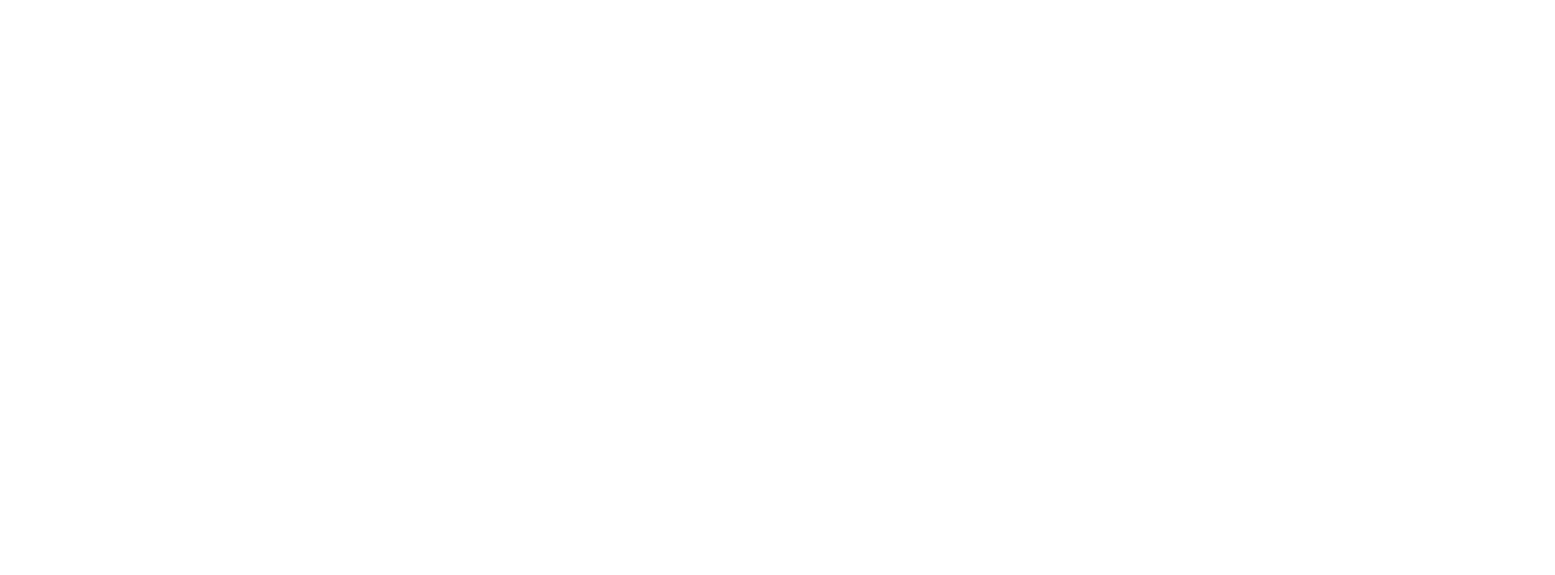
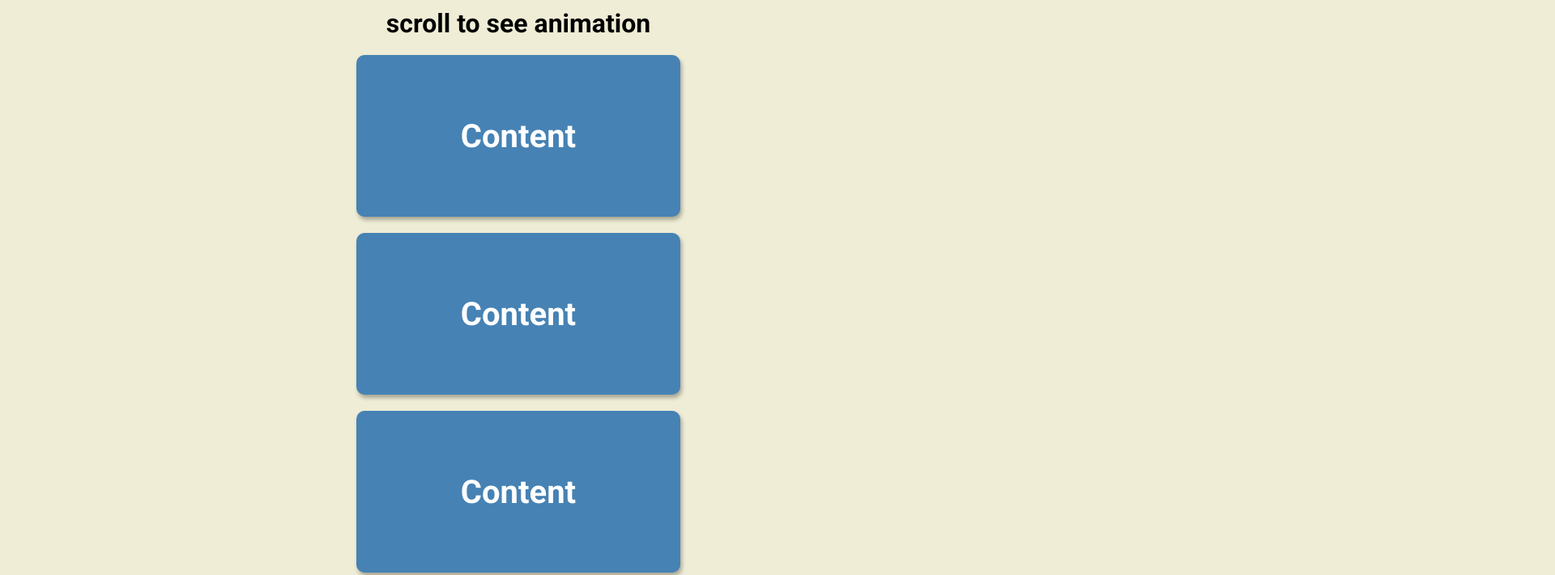
Before and after one commit to ArturBuja/Scroll_content_animation, a plain HTML site: page index.html in a window 1280 px wide. Shown: the top 711 px of the page at 81% size, 1920 px wide, since content can reach past the window. Drawn offline with Linux system fonts and the light colour scheme.

Commit message:
Giving animation to content boxes

```diff
--- a/index.html
+++ b/index.html
@@ -9,7 +9,22 @@
     <title>Scroll animation </title>
 </head>
 <body>
-
+<h1>scroll to see animation</h1>
+<div class="box"><h2>Content</h2></div>
+<div class="box"><h2>Content</h2></div>
+<div class="box"><h2>Content</h2></div>
+<div class="box"><h2>Content</h2></div>
+<div class="box"><h2>Content</h2></div>
+<div class="box"><h2>Content</h2></div>
+<div class="box"><h2>Content</h2></div>
+<div class="box"><h2>Content</h2></div>
+<div class="box"><h2>Content</h2></div>
+<div class="box"><h2>Content</h2></div>
+<div class="box"><h2>Content</h2></div>
+<div class="box"><h2>Content</h2></div>
+<div class="box"><h2>Content</h2></div>
+<div class="box"><h2>Content</h2></div>
+<div class="box"><h2>Content</h2></div>
 
 
 <script src="script.js"></script>
--- a/script.js
+++ b/script.js
@@ -0,0 +1,15 @@
+const boxes = document.querySelectorAll('.box');
+
+const checkBoxes = () => {
+    const triggerButton = (window.innerHeight / 5 * 4);
+    boxes.forEach(box => {
+        const boxTop = box.getBoundingClientRect().top;
+        if (boxTop < triggerButton) {
+            box.classList.add('show');
+        } else {
+            box.classList.remove('show');
+        }
+    })
+}
+checkBoxes();
+window.addEventListener('scroll', checkBoxes);
--- a/style.css
+++ b/style.css
@@ -3,13 +3,42 @@
     box-sizing: border-box;
 }
 body {
+    background-color: #efedd6;
     font-family: 'Roboto', sans-serif;
     margin: 0;
     display: flex;
     align-items: center;
     justify-content: center;
-    height: 100vh;
-    overflow: hidden;
     flex-direction: column;
+    overflow-x: hidden ;
 
 }
+
+
+h1 {
+    margin: 10px;
+
+}
+.box {
+    background-color: steelblue;
+    color: white;
+    display: flex;
+    align-items: center;
+    justify-content: center;
+    width: 400px;
+    height: 200px;
+    margin: 10px;
+    border-radius: 10px;
+    box-shadow: 2px 4px 5px rgba(0, 0, 0, .3);
+    transform: translateX(400%);
+    transition: transform .4s ease;
+}
+.box:nth-of-type(even) {
+    transform: translateX(-400%);
+}
+.box.show {
+    transform: translateX(0);
+}
+.box h2{
+    font-size: 40px;
+}
```
